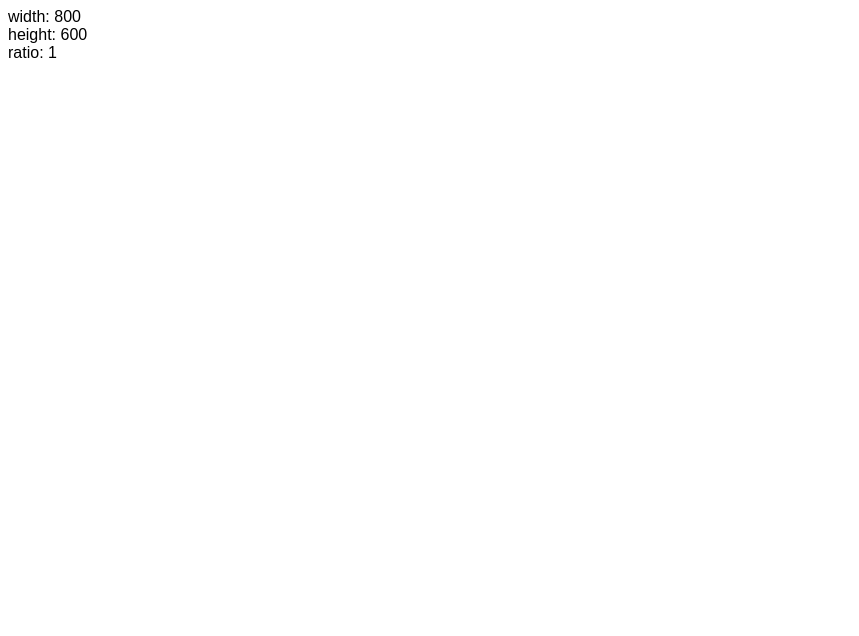
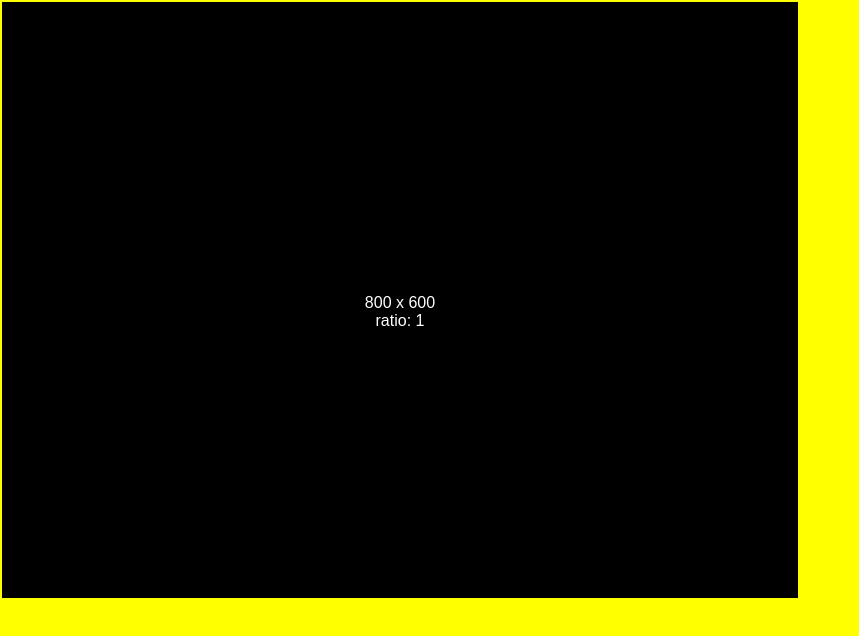
Before and after one commit to WebReflection/display, a plain HTML site: page index.html in a window 1280 px wide. Shown: the whole page, without its empty margins (0-859 px from the left). Drawn offline with Linux system fonts and the light colour scheme.

Commit message:
added better layout for gh-pages

```diff
--- a/index.html
+++ b/index.html
@@ -1,31 +1,43 @@
-<!DOCTYPE html>
+<!doctype html>
 <html>
   <head>
-    <meta charset='utf-8' />
-    <meta http-equiv="content-language" content="en-US"/>
+    <title>display</title>
     <meta name="viewport" content="width=device-width,initial-scale=1.0,maximum-scale=1.0,user-scalable=no"/>
     <meta name="apple-mobile-web-app-capable" content="yes"/>
     <meta names="apple-mobile-web-app-status-bar-style" content="black"/>
+    <meta http-equiv="content-language" content="en-US"/>
     <style>
+    html, body {
+      margin: 0;
+      padding: 0;
+    }
+    html {
+      background-color: #FF0;
+    }
     body {
+      position: absolute;
+      top: 2px;
+      left: 2px;
+      background-color: #000;
+      color: #fff;
+      text-align: center;
       font-family: sans-serif;
-      font-size: 16px;
     }
     </style>
     <script src="js/main.js"></script>
     <script>
     function info() {
-      document.body.innerHTML = [
-        'width: ' + display.width,
-        'height: ' + display.height,
-        'ratio: ' + display.ratio
-      ].join('<br/>');
+      var div = document.getElementsByTagName('div')[0];
+      document.body.style.width = (display.width - 4) + 'px';
+      document.body.style.height = (display.height - 4) + 'px';
+      div.style.marginTop = Math.floor(display.height / 2 - 8) + 'px';
+      div.innerHTML = ''.concat(
+        display.width, ' x ', display.height, '<br/>ratio: ', display.ratio
+      );
     }
     display.on('change', info);
     this.onload = info;
     </script>
-    <title>Display</title>
   </head>
-  <body>
-  </body>
+  <body><div></div></body>
 </html>
```
